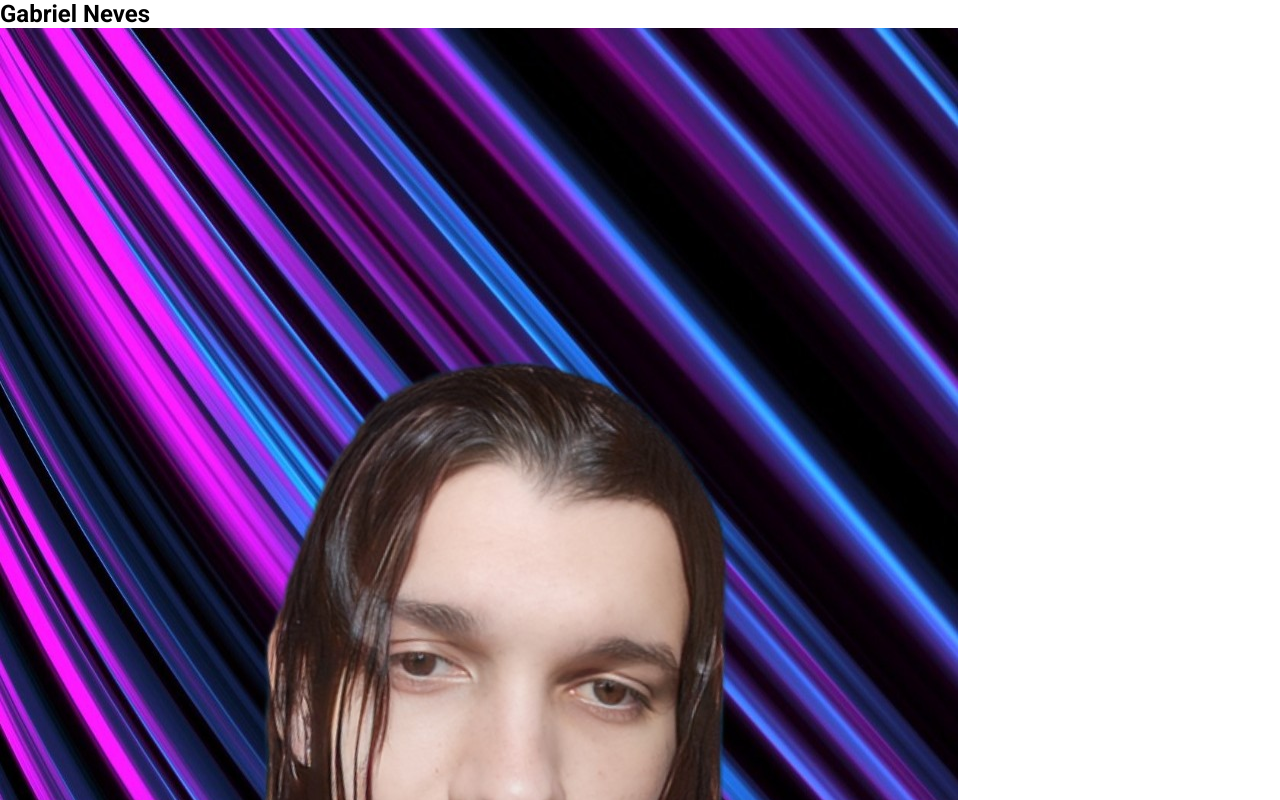
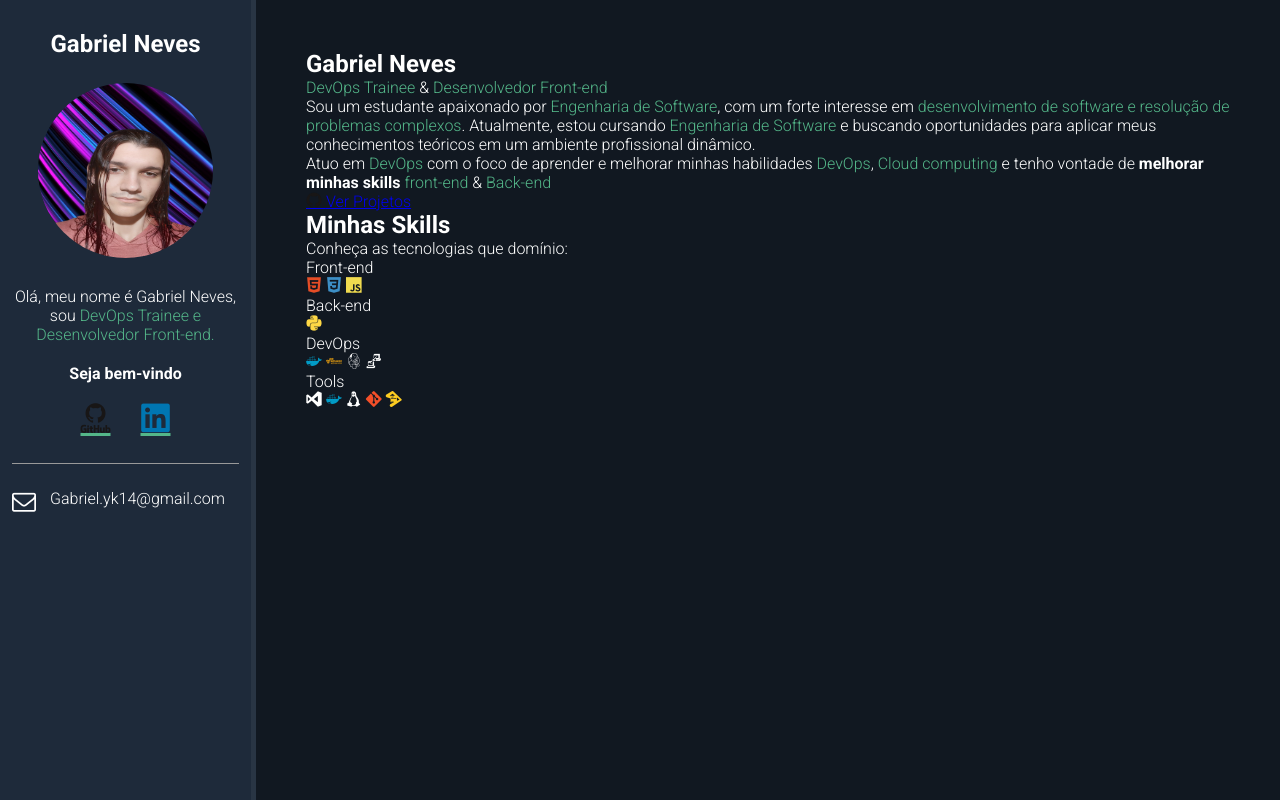
Before and after one commit to gneves-yk/gabrielneves.github.io, a plain HTML site: page index.html in a window 1280 px wide. Shown: the top 800 px of the page. Drawn offline with nearby package versions, Linux system fonts and the light colour scheme.

Commit message:
Updte css
Adicionei mais estilos no css

```diff
--- a/css/style.css
+++ b/css/style.css
@@ -22,3 +22,89 @@
 .highlight{
     color: var(--main-color);
 }
+
+/* Containers */
+#container{
+    display: flex;
+    flex-direction: row;
+    color: var(--main-text-color);
+}
+
+#bio-container{
+    flex: 1 1 20%;
+    min-height: 100vh;
+    background-color: var(--bio-bg-color);
+    text-align: center;
+    padding: 30px 12px;
+    border-right: 5px solid var(--bio-border-color);
+}
+
+#about-container{
+    flex: 1 1 80%;
+    min-height: 100vh;
+    background-color: var(--about-bg-color);
+    padding: 50px;
+}
+
+/* Bio container */
+
+#bio-container h2{
+    margin-bottom: 25px;
+}
+
+#bio-container p{
+    margin-bottom: 20px;
+}
+
+#bio-container #welcome-text{
+    font-weight: bold;
+}
+
+#bio-image{
+    width: 175px;
+    height: 175px;
+    border-radius: 50%;
+    margin-bottom: 25px;
+}
+
+
+#social-container{
+    display: flex;
+    justify-content: center;
+    list-style: none;
+    border-bottom: 1px solid var(--border-color);
+    margin-bottom: 25px;
+    padding-bottom: 25px;
+}
+
+#social-container li{
+    flex: 1 1 0;
+    max-width: 60px;
+}
+
+#social-container li a{
+    color: var(--main-color);
+    font-size: 30px;
+}
+
+#email-container{
+    display: flex;
+    justify-content: center;
+}
+
+#email-container ion-icon, #email-container a{
+    flex: 1 1 0;
+}
+
+#email-container a{
+    color: var(--main-text-color);
+    text-decoration: none;
+    max-width: 225px;
+}
+
+#email-container ion-icon{
+    color: var(--main-color);
+    font-size: 20px;
+    margin-right: 5px;
+    max-width: 20px;
+}
--- a/index.html
+++ b/index.html
@@ -16,8 +16,8 @@
     <main id="container">
         <aside id="bio-container">
             <h2>Gabriel Neves</h2>
-            <img src="img/eu-tech.jpeg" alt="Gabriel Neves">
-            <p>Olá, meu nome é Gabriel Neves, sou <span class="hi">DevOps Trainee e Desenvolvedor Front-end.</span></p>
+            <img id="bio-image" src="img/eu-tech.jpeg" alt="Gabriel Neves">
+            <p>Olá, meu nome é Gabriel Neves, sou <span class="highlight">DevOps Trainee e Desenvolvedor Front-end.</span></p>
             <p id="welcome-text">Seja bem-vindo</p>
             <ul id="social-container">
                 <li><a href="https://github.com/YukiTsuki12" target="_blank">
@@ -30,12 +30,12 @@
 
             </ul>
             <div id="email-container">
-                <i style="font-size:24px" class="fa">&#xf003;</i><a href="mailto:gabriel.yk14@gmail.com.br">Enviar e-mail</a>
+                <i style="font-size:24px" class="fa">&#xf003;</i><a href="mailto:gabriel.yk14@gmail.com.br">Gabriel.yk14@gmail.com</a>
             </div>
         </aside>
         <section id="about-container">
             <h1 id="name">Gabriel Neves</h1>
-            <p id="title"><span class="highlight">DevOps Trainee & Desenvolvedor Front-end</span></p>
+            <p id="title"><span class="highlight">DevOps Trainee</span> & <span class="highlight">Desenvolvedor Front-end</span></p>
             <p class="description">Sou um estudante apaixonado por <span class="highlight">Engenharia de Software</span>, com um forte interesse em <span class="highlight">desenvolvimento de software e resolução de problemas complexos</span>. Atualmente, estou cursando <span class="highlight">Engenharia de Software</span> e buscando oportunidades para aplicar meus conhecimentos teóricos em um ambiente profissional dinâmico.</p>
             <p>Atuo em <span class="highlight">DevOps</span> com o foco de aprender e melhorar minhas habilidades <span class="highlight">DevOps</span>, <span class="highlight">Cloud computing</span> e tenho vontade de <b>melhorar minhas skills</b> <span class="highlight">front-end</span> & <span class="highlight">Back-end</span></p>
             <a href="https://github.com/YukiTsuki12"  id="btn-project">
```
